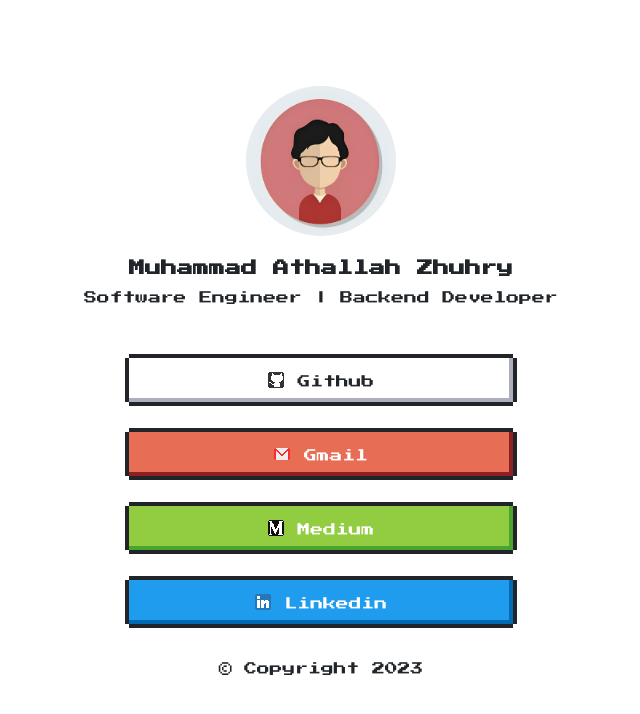
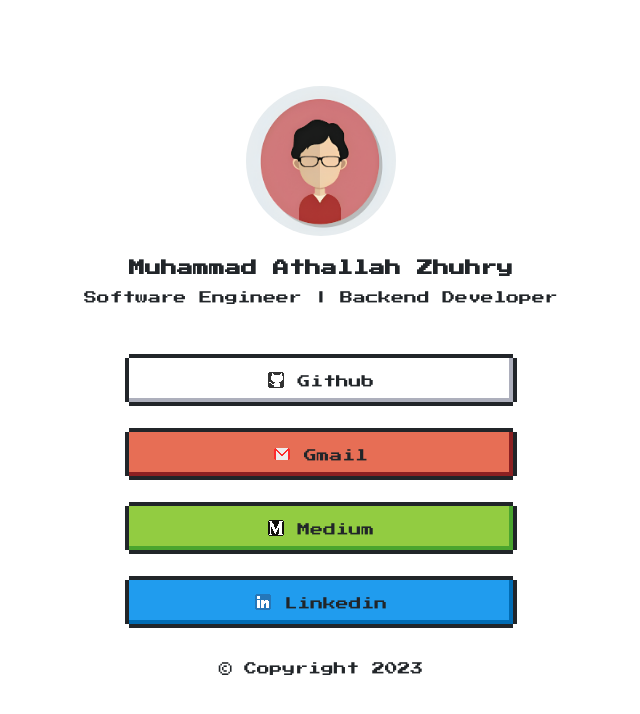
Before and after one commit to muhammadzhuhry/personal-website, a Next.js app: page / in a window 1280 px wide. Shown: the top 714 px of the page, without its empty margins (319-959 px from the left). Built offline with nearby package versions, Linux system fonts and the light colour scheme.

Commit message:
change button to link

```diff
--- a/app/Components/ButtonSocialMedia.tsx
+++ b/app/Components/ButtonSocialMedia.tsx
@@ -1,8 +1,10 @@
-export default function ButtonSocialMedia({ className, iconName, text } : {className: string, iconName: string, text: string}) {
+import Link from "next/link";
+
+export default function ButtonSocialMedia({ className, iconName, text, link } : {className: string, iconName: string, text: string, link: string}) {
   return (
-    <button className={`nes-btn nes-btn-custom margin-15 ${className}`}>
+    <Link className={`nes-btn nes-btn-custom margin-15 ${className}`} href={link} target='_blank'>
       <i className={`nes-icon is-small padding-right-30 ${iconName}`}></i>
       <span>{text}</span>
-    </button>
+    </Link>
   )
 }
```
